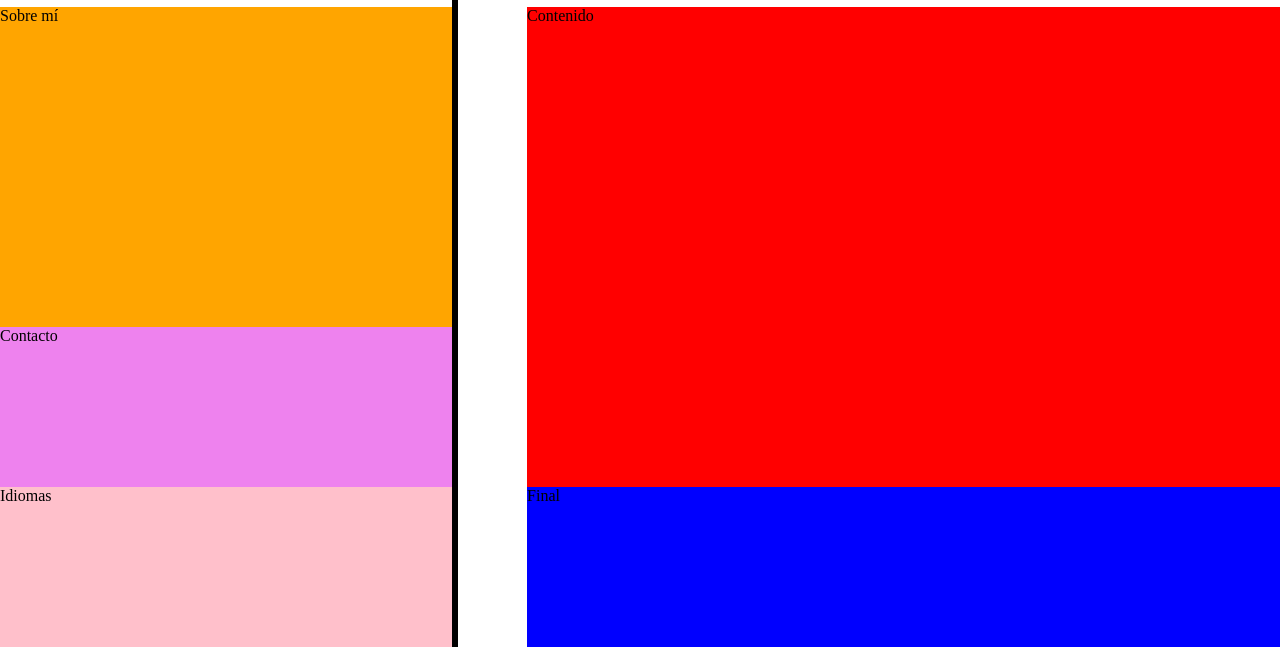
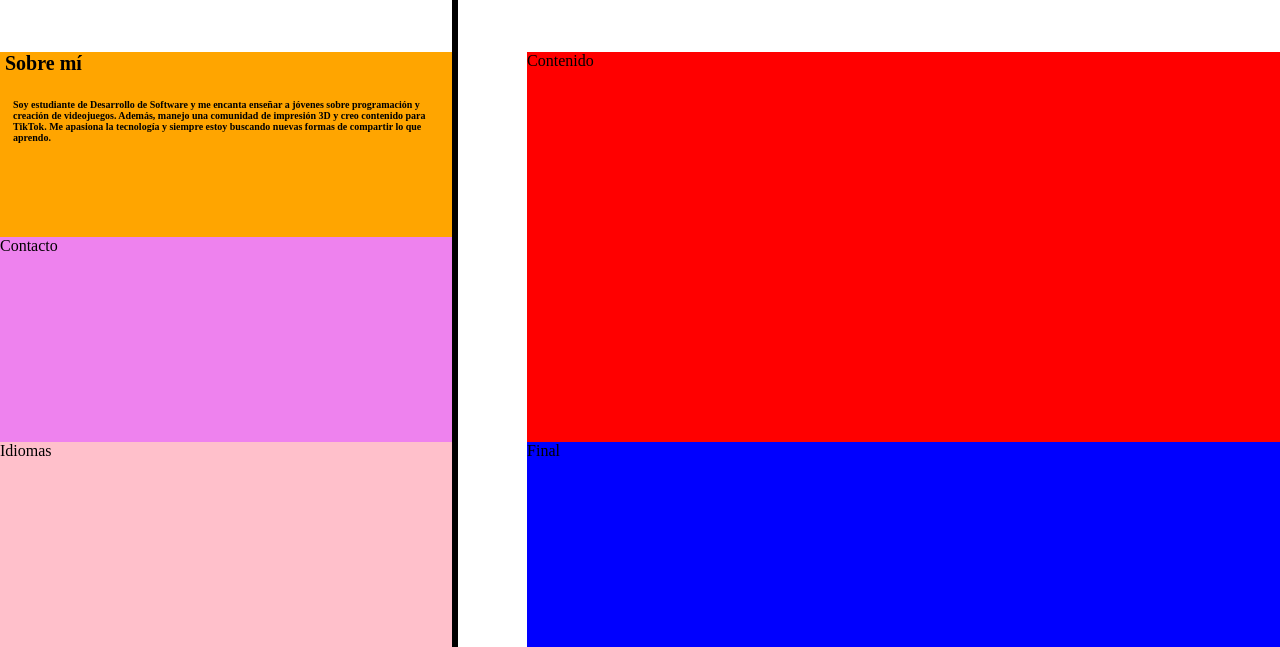
Before and after one commit to RenziGN/CV_Responsive, a plain HTML site: page Index.html in a window 1280 px wide. Shown: the part 153-800 px from the top of the page. Drawn offline with Linux system fonts and the light colour scheme.

Commit message:
Se agrego seccion sobre mi

```diff
--- a/Index.html
+++ b/Index.html
@@ -24,7 +24,21 @@
 
 
     <!--CHATGPT-->
-    <div class="sobremi">Sobre mí</div>
+    <div class="sobremi">
+
+        <h1>Sobre mí</h1>
+        <h2> Soy estudiante de Desarrollo de Software
+ y me encanta enseñar a jóvenes sobre
+ programación y creación de videojuegos.
+ Además, manejo una comunidad de
+ impresión 3D y creo contenido para
+ TikTok. Me apasiona la tecnología y
+ siempre estoy buscando nuevas formas
+ de compartir lo que aprendo. </h2>
+
+
+
+    </div>
 
     <div class="contacto">Contacto</div>
 
--- a/styles.css
+++ b/styles.css
@@ -15,7 +15,7 @@
     'idiomas barra fin fin';
 
     grid-template-columns: 3fr 0.5fr 2fr 3fr;
-    grid-template-rows: 1fr 2fr 1fr 1fr;
+    grid-template-rows: 1fr 0.9fr 1fr 1fr;
 }
 
 .barra {
@@ -31,6 +31,7 @@
     grid-area: nombre;
     display: grid;
     align-content: center;
+    padding-bottom: 60px;
 
 }
 
@@ -74,9 +75,26 @@ aside{
     grid-area: idiomas;
 }
 
+.sobremi{
+    grid-area: sobremi;
+    display: grid;
+
+}
+
+.sobremi h1{
+    font-size: 20px;
+    padding-left: 5px;
+
+}
+
+.sobremi h2{
+   margin-top: 10px;
+   padding-left: 13px;
+   padding-bottom: 80px;
+    font-size: x-small;
+}
 
 @media only screen and (min-width: 1280px) {
-
 }
 
 /*Chatgpt*/
```
